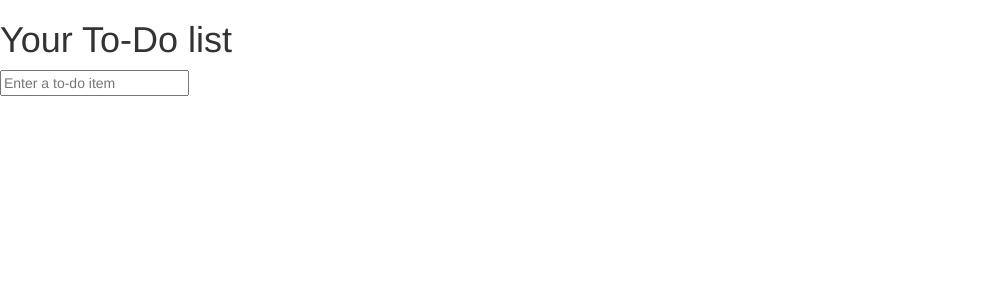
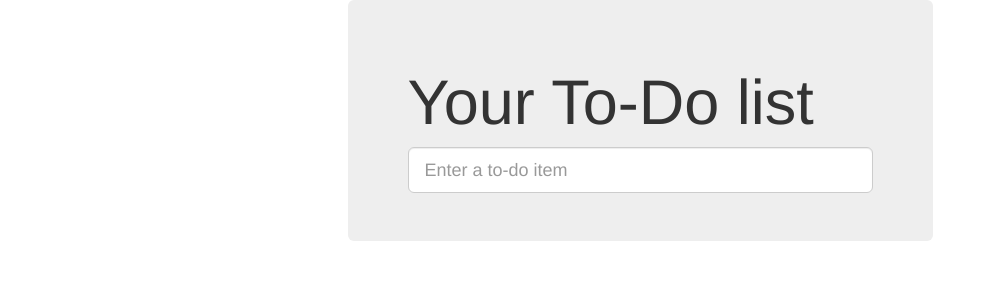
Before and after one commit to xydinesh/python-tdd, a Django app: page / in a window 1280 px wide. Shown: the top 300 px of the page, without its empty margins (0-996 px from the left). Run offline with Django 3.2, Linux system fonts and the light colour scheme; some libraries are stand-ins or nearby versions.

Commit message:
added bootstrap styles

```diff
--- a/DjangoTDD/functional_tests/tests.py
+++ b/DjangoTDD/functional_tests/tests.py
@@ -1,9 +1,9 @@
 from selenium import webdriver
 from selenium.webdriver.common.keys import Keys
 import unittest
-from django.test import LiveServerTestCase
+from django.contrib.staticfiles.testing import StaticLiveServerTestCase
 
-class NewVisitorTest(LiveServerTestCase):
+class NewVisitorTest(StaticLiveServerTestCase):
 
   def setUp(self):
     self.browser = webdriver.Firefox()
--- a/DjangoTDD/lists/templates/base.html
+++ b/DjangoTDD/lists/templates/base.html
@@ -11,6 +11,8 @@
   <!-- Optional theme -->
   <link rel="stylesheet" href="https://maxcdn.bootstrapcdn.com/bootstrap/3.3.1/css/bootstrap-theme.min.css">
 
+  <!-- custom css -->
+
   <!-- HTML5 shim and Respond.js for IE8 support of HTML5 elements and media queries -->
   <!-- WARNING: Respond.js doesn't work if you view the page via file:// -->
   <!--[if lt IE 9]>
@@ -19,13 +21,26 @@
   <![endif]-->
 </head>
 <body>
+  <div class="container">
+    <div class="row">
+      <div class="col-md-6 col-md-offset-3 jumbotron">
         <h1>{% block header_text %}{% endblock %}</h1>
         <form method="POST" action="{% block form_action %}{% endblock %}">
-    <input name="item_text" id="id_new_item" placeholder="Enter a to-do item"/>
+          <input name="item_text" id="id_new_item"
+          class = "form-control input-lg"
+          placeholder="Enter a to-do item"/>
           {% csrf_token %}
         </form>
+      </div>
+    </div>
+
+    <div class="row">
+      <div class="col-md-6 col-md-offset-3">
         {% block table %}
         {% endblock %}
+      </div>
+    </div>
+  </div>
   <!-- jQuery (necessary for Bootstrap's JavaScript plugins) -->
   <script src="https://ajax.googleapis.com/ajax/libs/jquery/1.11.1/jquery.min.js"></script>
   <!-- Include all compiled plugins (below), or include individual files as needed -->
```
Also changed, not shown: DjangoTDD/lists/templates/list.html (+5 -3 lines). Lines whose indentation alone changed are shown as unchanged.
